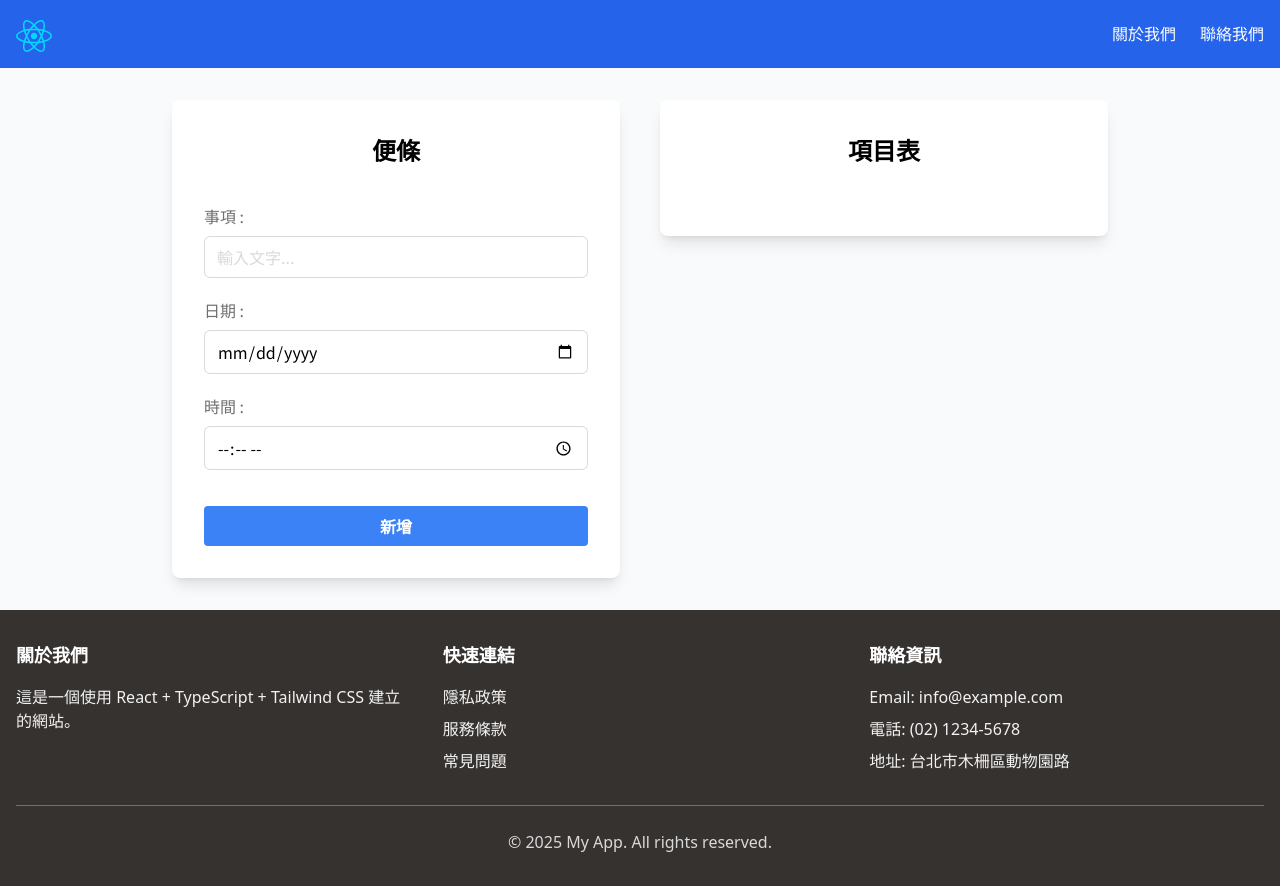
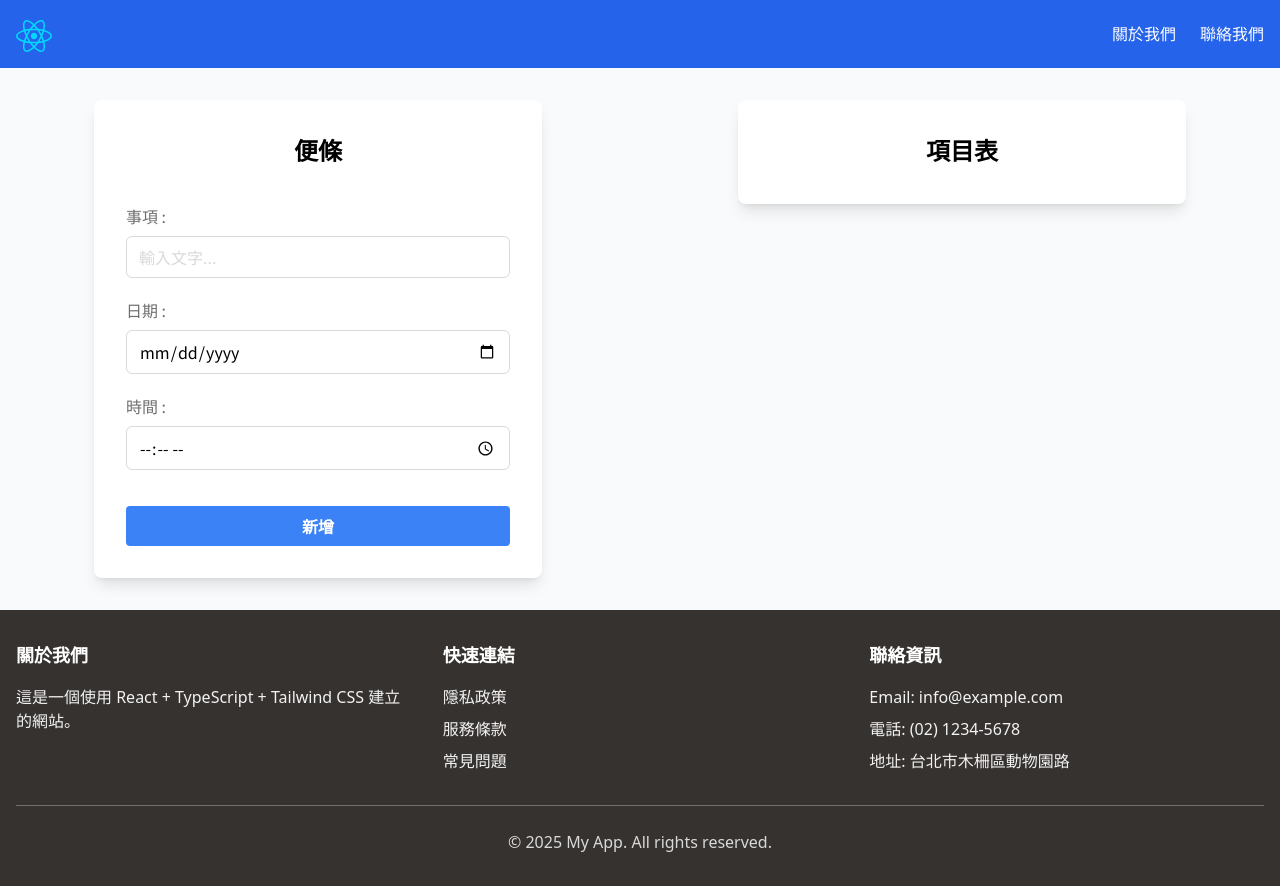
Before and after one commit to tangtang1b1b/react-tailwind-typescript, a React (Vite) app: page / in a window 1280 px wide. Built offline with nearby package versions, Linux system fonts and the light colour scheme.

Commit message:
feat: 更新 List 元件樣式，改善項目顯示與刪除按鈕佈局；新增 db.json 檔案

```diff
--- a/src/components/Home/List.tsx
+++ b/src/components/Home/List.tsx
@@ -12,19 +12,19 @@ interface ListProps {
 
 const List: React.FC<ListProps> = ({ todos, deleteTodos }) => {
   return (
-    <div className="bg-white p-8 rounded-lg space-y-4 w-full shadow-lg mx-auto flex flex-col gap-5">
-      <h2 className="text-2xl font-semibold font-Noto text-center">項目表</h2>
-      <ul className="flex flex-col gap-4">
+    <div className="bg-white rounded-lg space-y-4 w-full shadow-lg mx-auto flex flex-col gap-5">
+      <h2 className="text-2xl pt-8 font-semibold font-Noto text-center">項目表</h2>
+      <ul className="flex px-8 flex-col gap-4 max-h-[50vh] overflow-y-auto">
         {todos.map((todo) => (
-          <li key={todo.id} className="border-b border-gray-400 pb-4 flex justify-between items-center">
-            <ul className="list-none">
-              <li className="text-gray-700 font-bold">{todo.text}</li>
-              <li className="flex gap-2">
+          <li key={todo.id} className="border-b border-gray-400 pb-4 flex justify-between items-center gap-5">
+            <ul className="list-none w-full">
+              <li className="text-gray-700 font-bold break-all line-clamp-1">{todo.text}</li>
+              <li className="flex flex-wrap gap-2">
                 <div className="text-gray-700">{todo.date}</div>
                 <div className="text-gray-700">{todo.time}</div>
               </li>
             </ul>
-            <button onClick={() => deleteTodos(todo.id)} className="bg-blue-500 hover:bg-blue-700 text-white font-bold py-2 px-4 rounded transition-colors mb-4">
+            <button onClick={() => deleteTodos(todo.id)} className="bg-blue-500 hover:bg-blue-700 text-white shrink-0 font-bold py-2 px-4 rounded transition-colors mb-4">
               刪除
             </button>
           </li>
--- a/src/pages/index.tsx
+++ b/src/pages/index.tsx
@@ -70,11 +70,11 @@ const HomePage = () => {
   }, []);
 
   return (
-    <div className="container mx-auto px-4 py-8 font-Noto flex justify-center gap-10">
-      <div className="w-1/2 max-w-md">
+    <div className="mx-auto px-4 py-8 font-Noto flex flex-col lg:flex-row justify-center gap-10">
+      <div className="w-full mx-auto lg:w-1/2 max-w-md">
         <Edit addTodos={addTodos} formData={formData} updateData={updateData} />
       </div>
-      <div className="w-1/2 max-w-md">
+      <div className="w-full mx-auto lg:w-1/2 max-w-md">
         <List todos={todos} deleteTodos={deleteTodos} />
       </div>
     </div>
```
